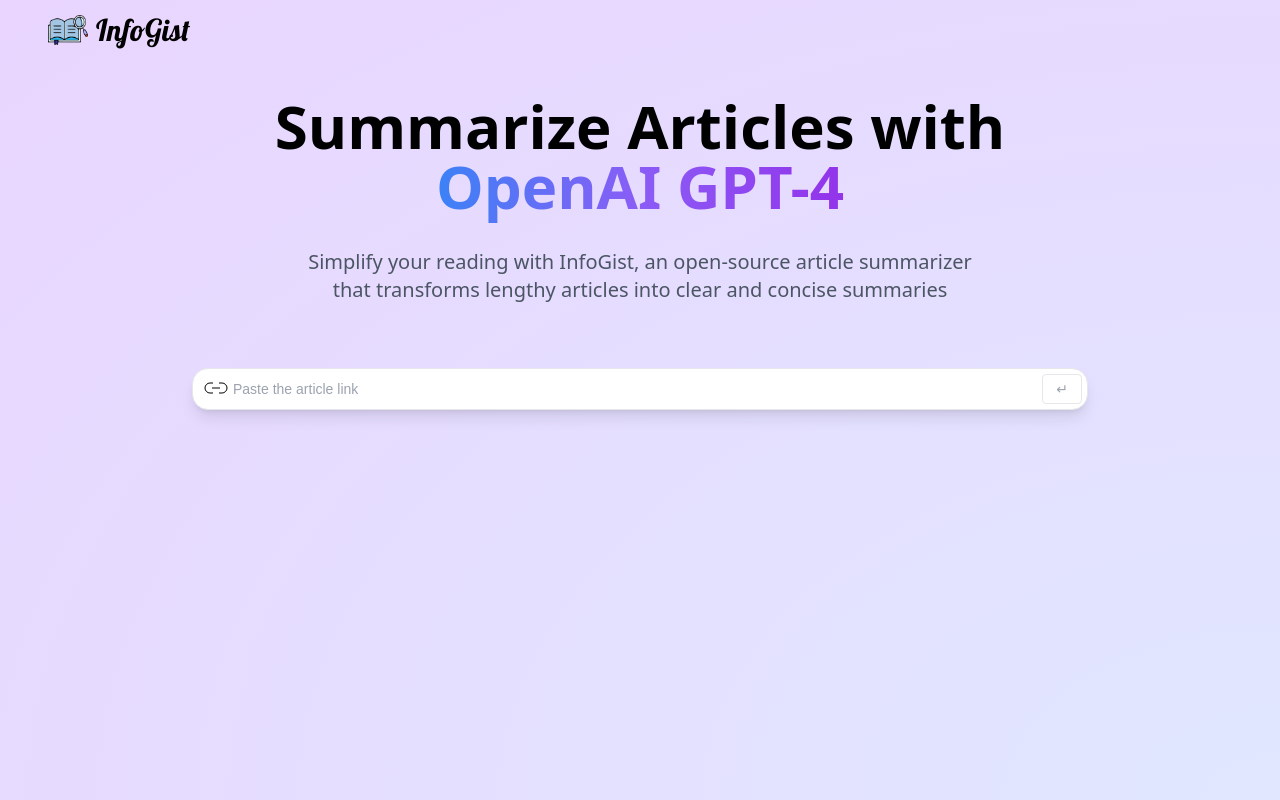
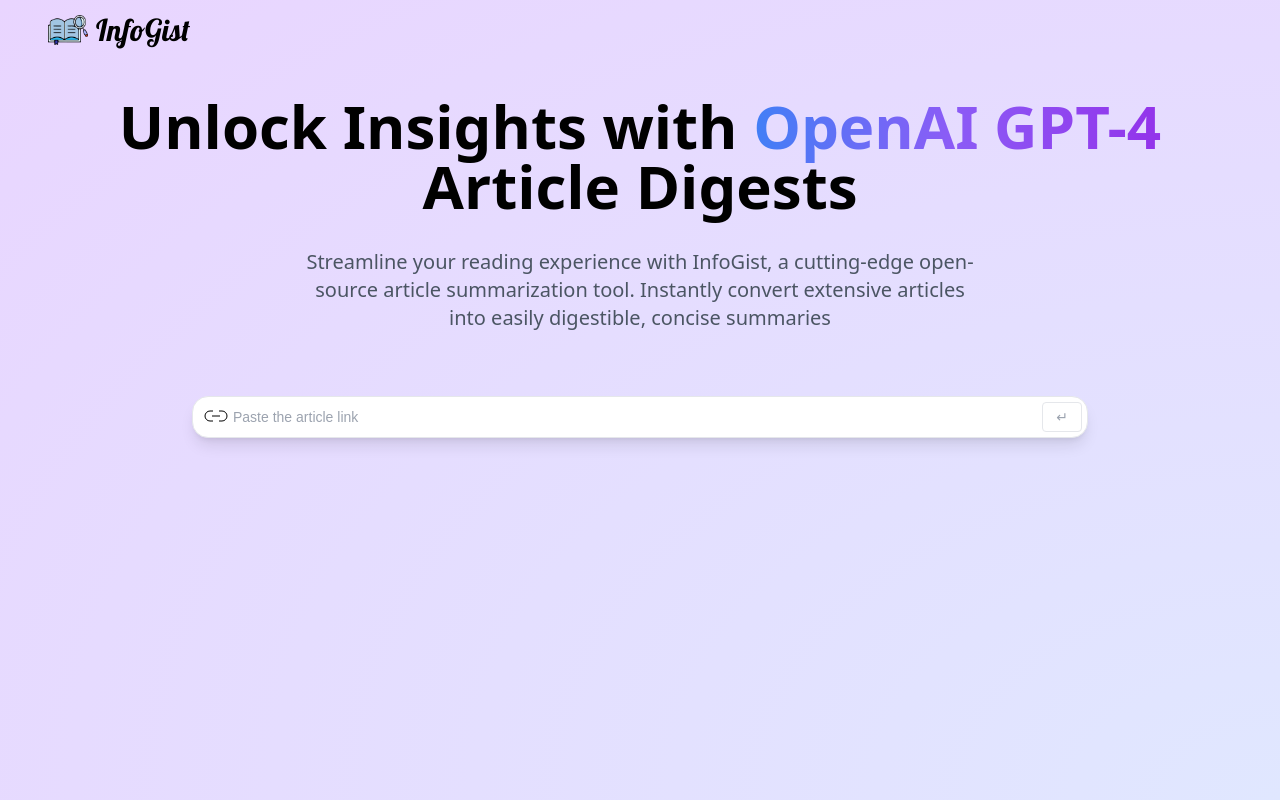
Before and after one commit to Aman147181/InfoGist, a React (Vite) app: page / in a window 1280 px wide. Built offline with nearby package versions, Linux system fonts and the light colour scheme; a web font is replaced by a local one.

Commit message:
changed tagline and description

```diff
--- a/src/components/Desc.jsx
+++ b/src/components/Desc.jsx
@@ -4,12 +4,13 @@
   return (
     <div>
       <h1 className=' text-5xl font-extrabold leading-[1.15] text-black sm:text-6xl text-center pt-24 pb-8 '>
-        Summarize Articles with <br className='max-md:hidden' />
-        <span className='bg-gradient-to-r from-blue-500 via-violet-500 to-purple-600 bg-clip-text text-transparent '>OpenAI GPT-4</span>
+      Unlock Insights with
+        <span className='bg-gradient-to-r from-blue-500 via-violet-500 to-purple-600 bg-clip-text text-transparent '> OpenAI GPT-4</span>
+        <br className='max-md:hidden' />
+        Article Digests
       </h1>
       <h2 className='text-lg text-gray-600 sm:text-xl text-center max-w-2xl mx-auto'>
-        Simplify your reading with InfoGist, an open-source article summarizer
-        that transforms lengthy articles into clear and concise summaries
+      Streamline your reading experience with InfoGist, a cutting-edge open-source article summarization tool. Instantly convert extensive articles into easily digestible, concise summaries
       </h2>
     </div>
   );
```
